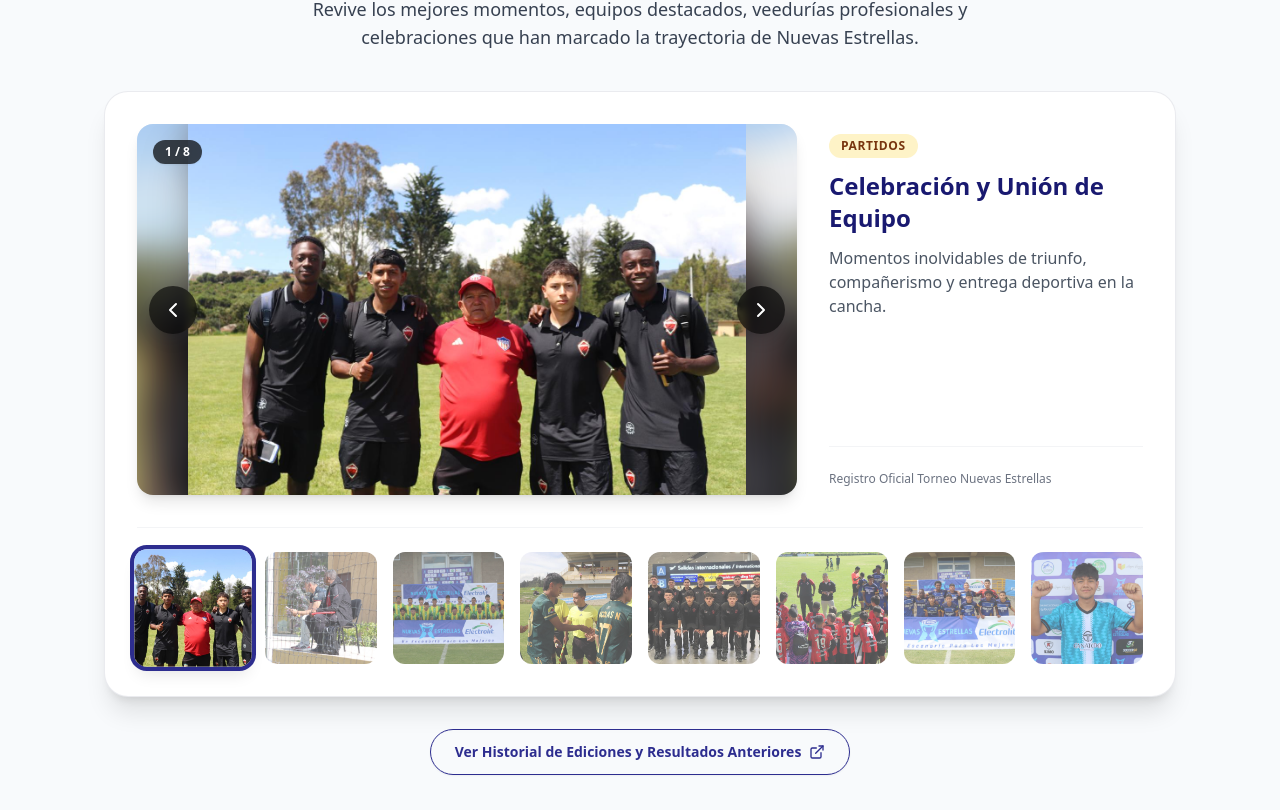
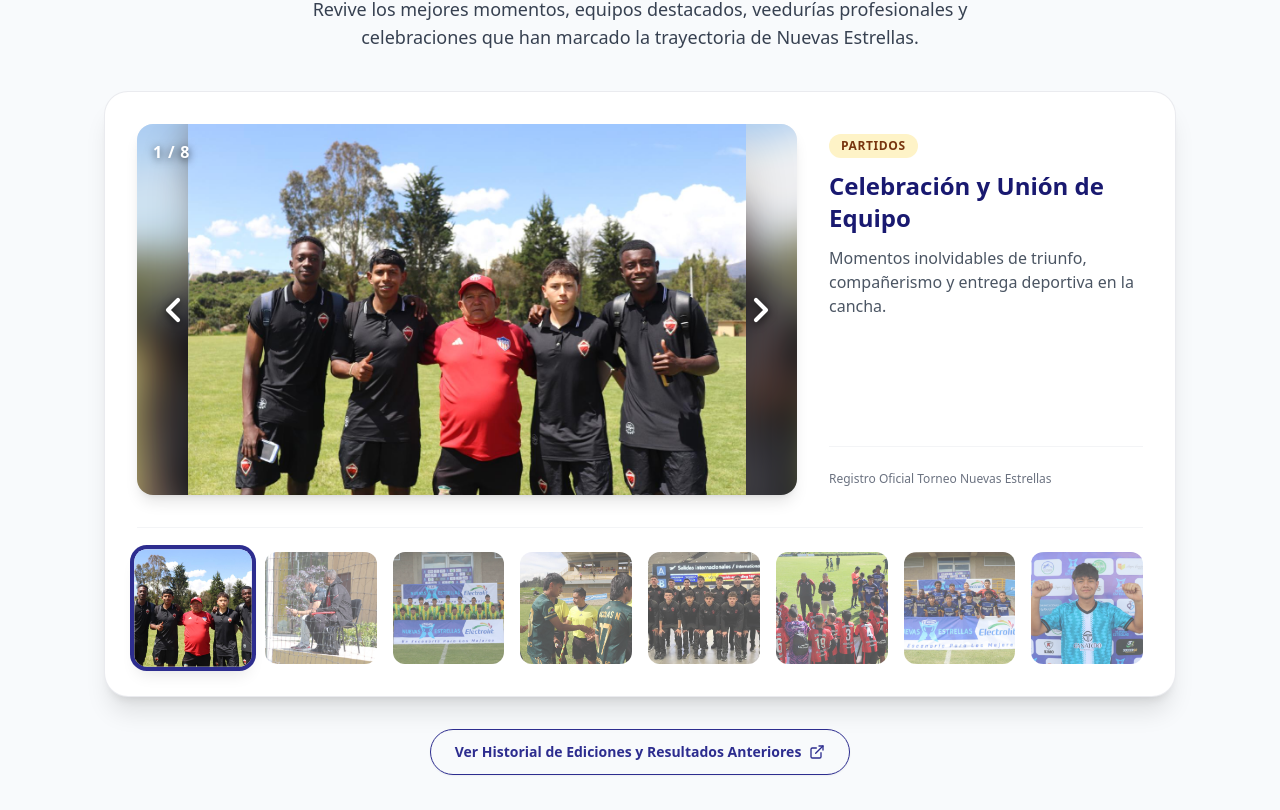
Before and after one commit to CesarGaviriaS/NuevasEstrellas2026, a Next.js app: page / in a window 1280 px wide. Shown: the part 2090-2900 px from the top of the page. Built offline with nearby package versions, Linux system fonts and the light colour scheme; no server answers.

Commit message:
style: actualizar flechas y contador en galeria del home a blanco con sombra sutil

```diff
--- a/src/components/v2/GaleriaV2.tsx
+++ b/src/components/v2/GaleriaV2.tsx
@@ -137,21 +137,21 @@ export default function GaleriaV2() {
                                     <button
                                         onClick={handlePrev}
                                         aria-label="Foto anterior"
-                                        className="pointer-events-auto p-2.5 sm:p-3 rounded-full bg-black/60 hover:bg-black/85 text-white backdrop-blur-sm transition-all hover:scale-110 shadow-lg"
+                                        className="pointer-events-auto p-1 text-white hover:text-gray-200 transition-all hover:scale-125 focus:outline-none drop-shadow-[0_2px_4px_rgba(0,0,0,0.8)]"
                                     >
-                                        <ChevronLeft className="w-5 h-5 sm:w-6 sm:h-6" />
+                                        <ChevronLeft className="w-8 h-8 sm:w-10 sm:h-10 stroke-[2.5]" />
                                     </button>
                                     <button
                                         onClick={handleNext}
                                         aria-label="Foto siguiente"
-                                        className="pointer-events-auto p-2.5 sm:p-3 rounded-full bg-black/60 hover:bg-black/85 text-white backdrop-blur-sm transition-all hover:scale-110 shadow-lg"
+                                        className="pointer-events-auto p-1 text-white hover:text-gray-200 transition-all hover:scale-125 focus:outline-none drop-shadow-[0_2px_4px_rgba(0,0,0,0.8)]"
                                     >
-                                        <ChevronRight className="w-5 h-5 sm:w-6 sm:h-6" />
+                                        <ChevronRight className="w-8 h-8 sm:w-10 sm:h-10 stroke-[2.5]" />
                                     </button>
                                 </div>
 
-                                {/* Current photo counter pill */}
-                                <div className="absolute z-20 top-4 left-4 bg-black/70 backdrop-blur-md px-3 py-1 rounded-full text-white text-xs font-semibold shadow-sm">
+                                {/* Current photo counter */}
+                                <div className="absolute z-20 top-4 left-4 text-white font-bold text-sm sm:text-base tracking-wider drop-shadow-[0_2px_4px_rgba(0,0,0,0.8)]">
                                     {currentIndex + 1} / {galleryPhotos.length}
                                 </div>
                             </div>
```
